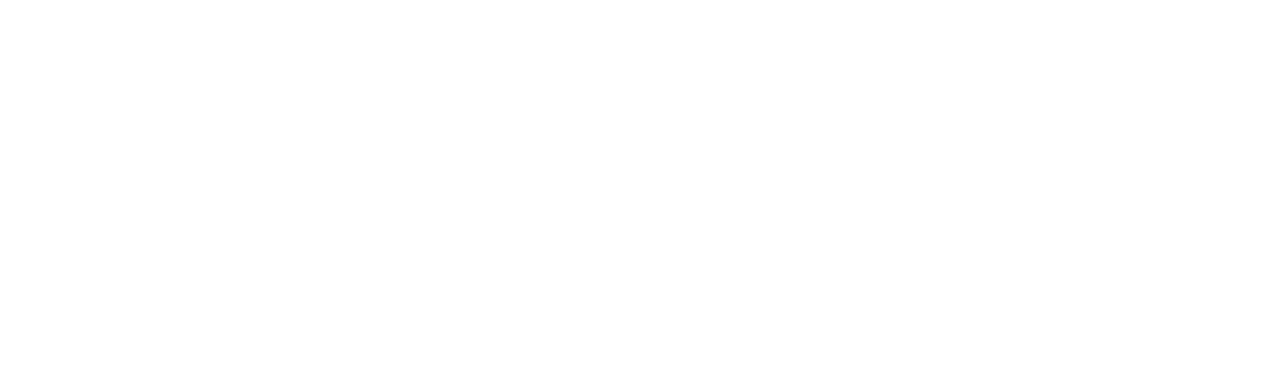
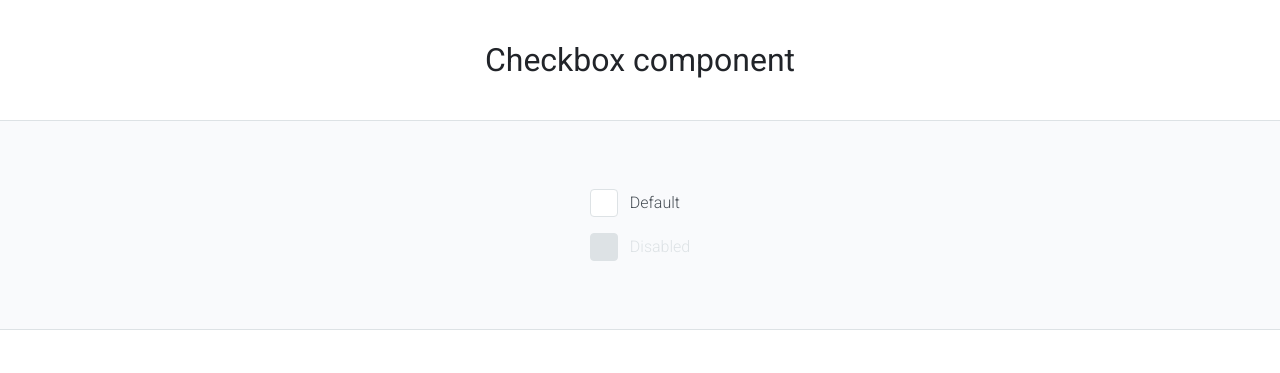
Before and after one commit to js-tasks-ru/htmlcss-20210916_harvey2009, a website: page 07-lection5/01-checkbox/index.html in a window 1280 px wide. Drawn offline with Linux system fonts and the light colour scheme.

Commit message:
07-lection5-01-checkbox

```diff
--- a/07-lection5/01-checkbox/checkbox.css
+++ b/07-lection5/01-checkbox/checkbox.css
@@ -0,0 +1,64 @@
+.checkbox {
+}
+
+.checkbox__input {
+  position: absolute;
+  width: 0;
+  height: 0;
+}
+
+.checkbox__state {
+  display: flex;
+  align-items: center;
+  gap: 12px;
+  font-weight: 300;
+  color: var(--grey-4);
+  cursor: pointer;
+}
+
+.checkbox__control {
+  display: flex;
+  justify-content: center;
+  align-items: center;
+  width: 28px;
+  height: 28px;
+  box-sizing: border-box;
+  background-color: var(--white);
+  border: 1px solid var(--grey-2);
+  border-radius: 4px;
+  transition: background-color .1s ease;
+}
+
+.checkbox__icon {;
+  width: 15px;
+  height: 14px;
+  color: var(--white);
+  visibility: hidden;
+  opacity: 0;
+  transition: opacity .1s ease;
+}
+
+.checkbox__input:checked ~ .checkbox__state .checkbox__control {
+  background-color: var(--primary);
+}
+
+.checkbox__input:checked ~ .checkbox__state .checkbox__icon{
+  visibility: visible;
+  opacity: 1;
+}
+
+.checkbox__input:focus-visible ~ .checkbox__state .checkbox__control {
+  border-color: var(--blue);
+}
+
+.checkbox_disabled .checkbox__state {
+  pointer-events: none;
+}
+
+.checkbox_disabled .checkbox__control {
+  background-color: var(--grey-2);
+}
+
+.checkbox_disabled .checkbox__label {
+  color: var(--grey-2);
+}
--- a/07-lection5/01-checkbox/index.html
+++ b/07-lection5/01-checkbox/index.html
@@ -1,11 +1,51 @@
 <!DOCTYPE html>
 <!-- Страница чекбокса -->
 <html lang="ru">
-    <head>
-        <link rel="stylesheet" href="../../assets/css/main.css">
-        <link rel="stylesheet" href="./checkbox.css">
-    </head>
-    <body>
-
-    </body>
+  <head>
+    <link rel="stylesheet" href="../../assets/css/main.css">
+    <link rel="stylesheet" href="./checkbox.css">
+    <style>
+      .checkboxes {
+        display: flex;
+        flex-direction: column;
+        gap: 16px
+      }
+    </style>
+  </head>
+  <body class="demo-page">
+  <header class="header">
+    <div class="header__content">
+      <h3>Checkbox component</h3>
+    </div>
+  </header>
+  <main class="main">
+    <div class="checkboxes">
+      <label class="checkbox">
+        <input type="checkbox" class="checkbox__input">
+        <div class="checkbox__state">
+          <div class="checkbox__control">
+            <svg class="checkbox__icon">
+              <use xlink:href="../../assets/icons/sprite.svg#ok"></use>
+            </svg>
+          </div>
+          Default
+        </div>
+      </label>
+      <label class="checkbox checkbox_disabled">
+        <input disabled type="checkbox" class="checkbox__input">
+        <div class="checkbox__state">
+          <div class="checkbox__control">
+            <svg class="checkbox__icon">
+              <use xlink:href="../../assets/icons/sprite.svg#ok"></use>
+            </svg>
+          </div>
+          <div class="checkbox__label">
+            Disabled
+          </div>
+        </div>
+      </label>
+    </div>
+  </main>
+  <footer class="footer"></footer>
+  </body>
 </html>
```
Also changed, not shown: assets/icons/sprite.svg (added).
